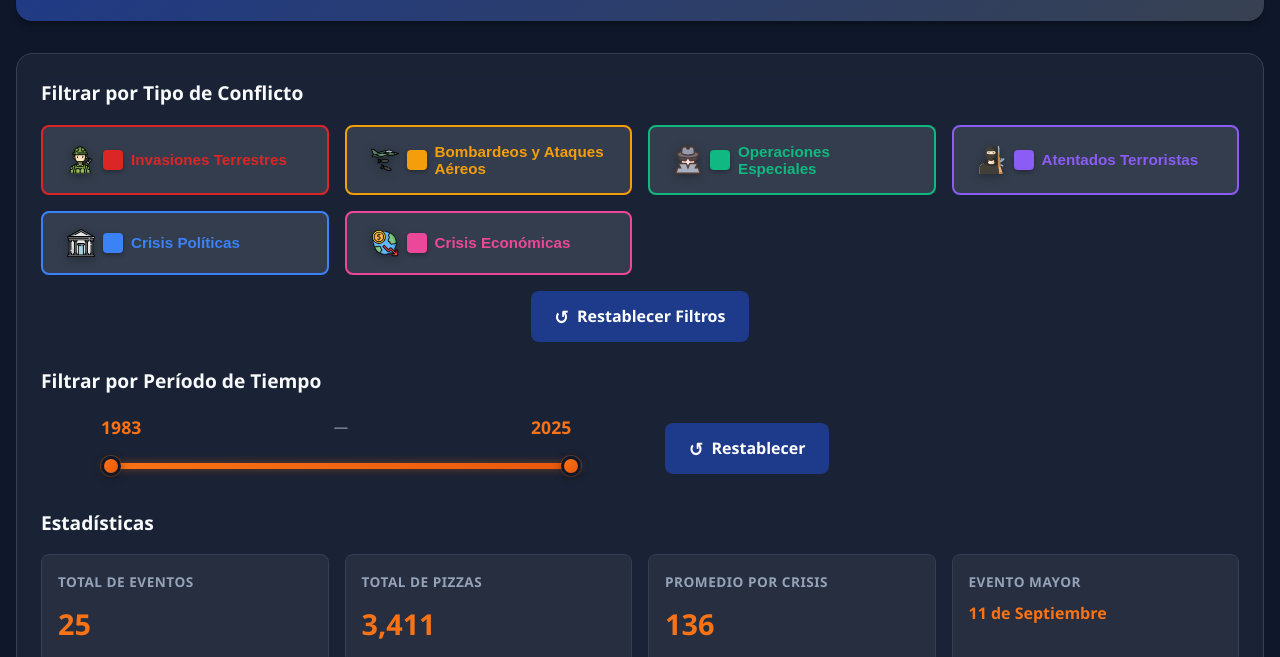
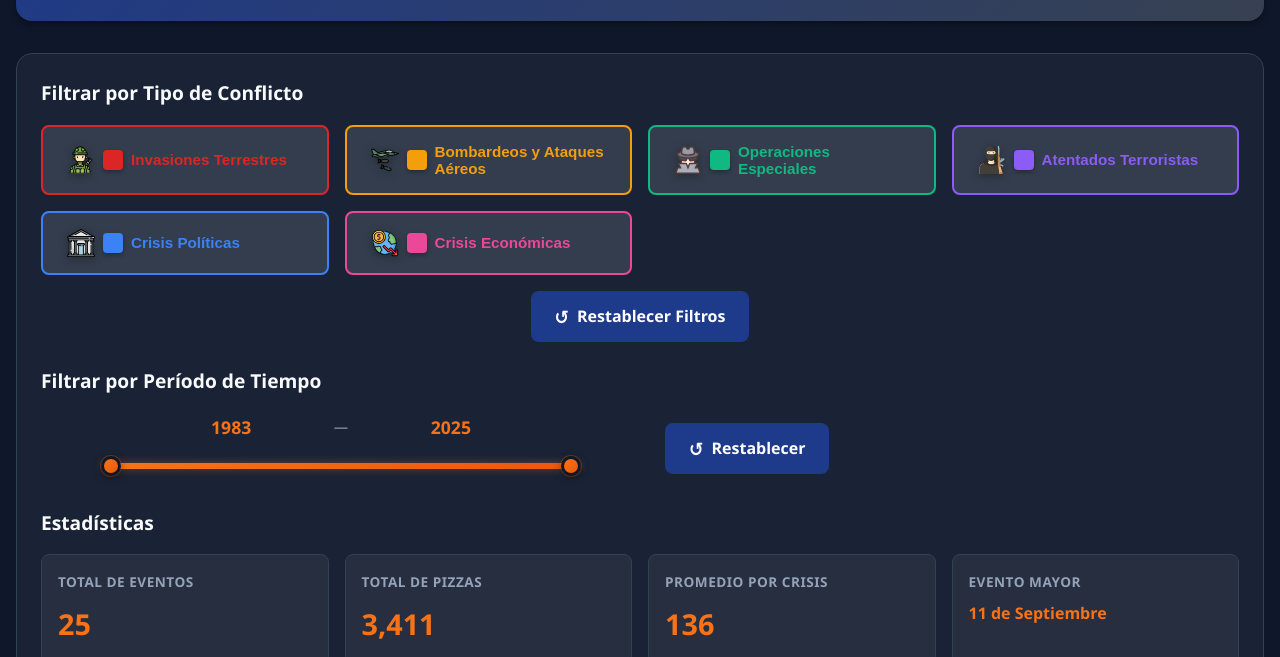
Before and after one commit to estardacs/Proyecto-IIC2026-Visualizaci-n-de-Informaci-n-2025-2, a plain HTML site: page Entrega-2/index.html in a window 1280 px wide. Shown: the part 143-800 px from the top of the page. Drawn offline with nearby package versions, Linux system fonts and the light colour scheme.

Commit message:
fix year slider

```diff
--- a/Entrega-2/styles.css
+++ b/Entrega-2/styles.css
@@ -444,7 +444,7 @@ canvas {
     justify-content: space-between;
     align-items: center;
     margin-bottom: var(--spacing-sm);
-    padding: 0 60px;
+    padding: 0 170px;
 }
 
 .year-labels span:first-child,
@@ -452,7 +452,6 @@ canvas {
     font-size: 1.1rem;
     font-weight: 700;
     color: var(--pizza-orange);
-    min-width: 50px;
 }
 
 .year-labels span:nth-child(2) {
```
